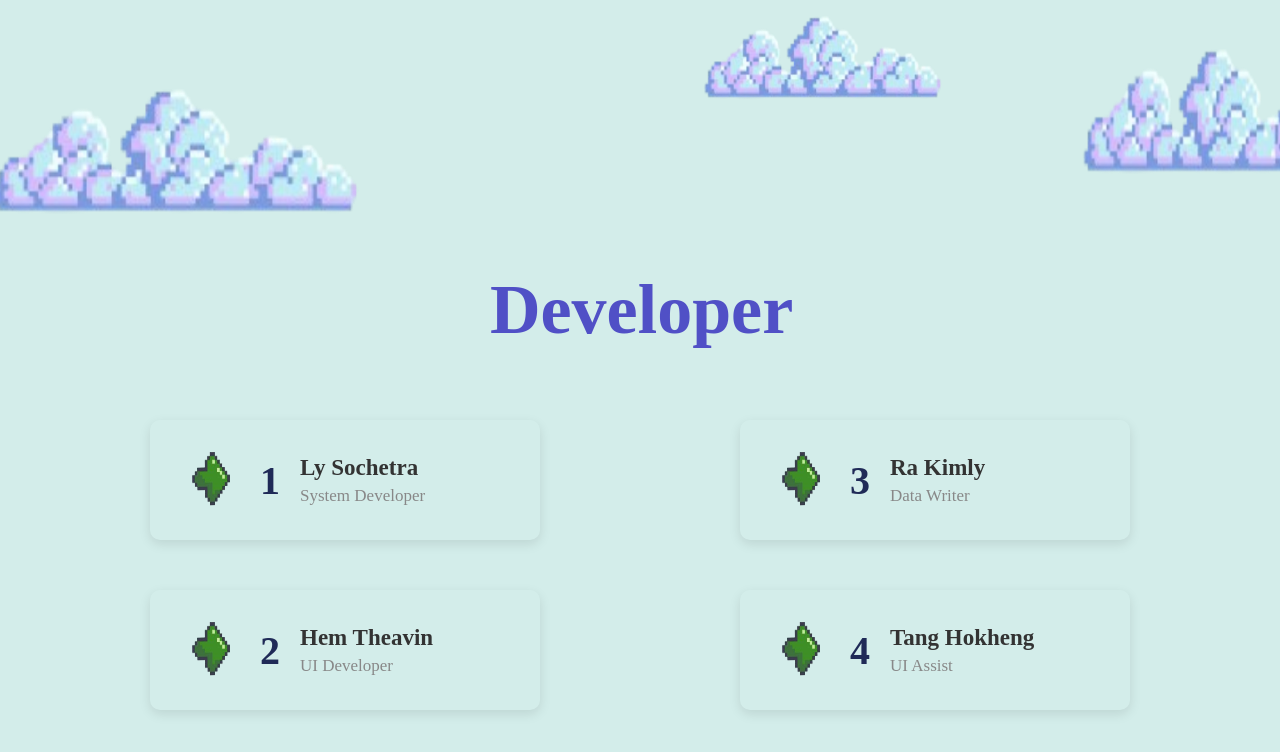
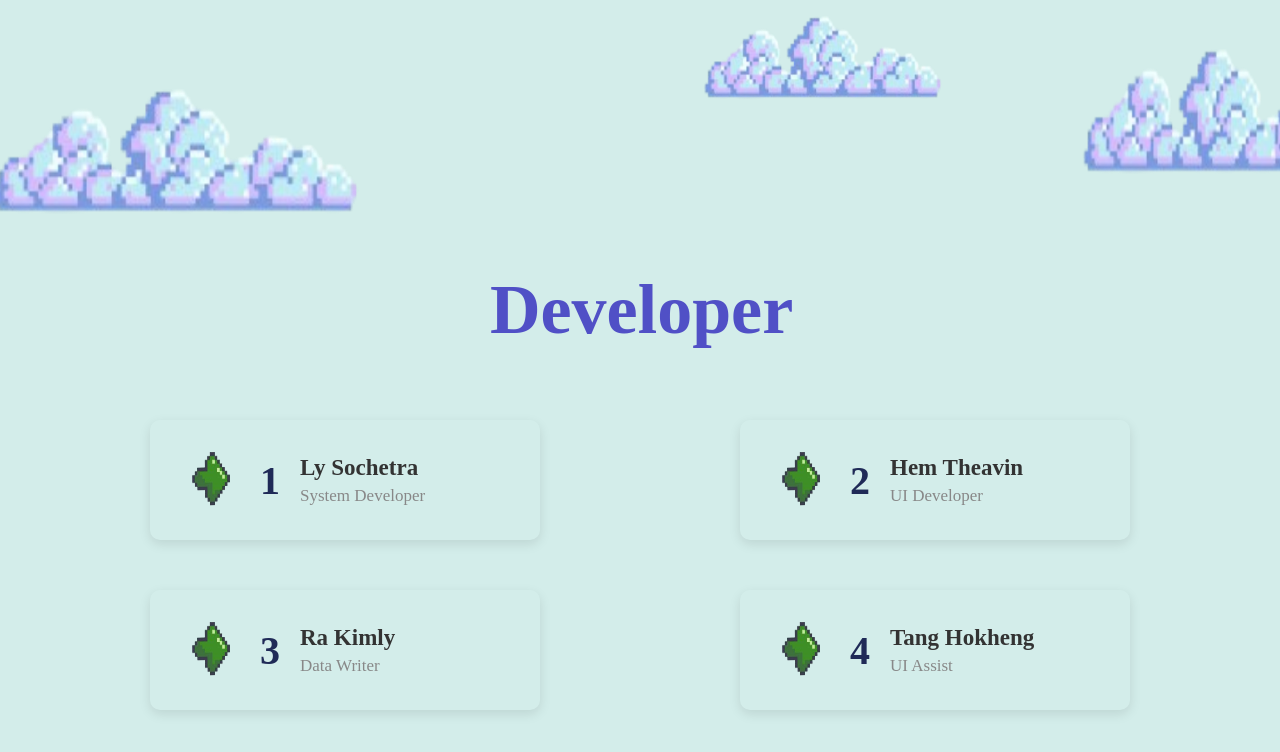
Before and after one commit to Potato121-bleh/GuessingWord, a Next.js app: page /developer in a window 1280 px wide. Shown: the top 752 px of the page. Built offline with nearby package versions, Linux system fonts and the light colour scheme.

Commit message:
change number Developer

```diff
--- a/src/app/developer/page.tsx
+++ b/src/app/developer/page.tsx
@@ -5,8 +5,8 @@ import "./developer.css";
 const developer = () => {
   const developers = [
     { id: 1, name: "Ly Sochetra", role: "System Developer" },
+    { id: 2, name: "Hem Theavin", role: "UI Developer" },
     { id: 3, name: "Ra Kimly", role: "Data Writer" },
-    { id: 2, name: "Hem Theavin", role: "UI Developer" },
     { id: 4, name: "Tang Hokheng", role: "UI Assist" },
   ];
   return (
```
